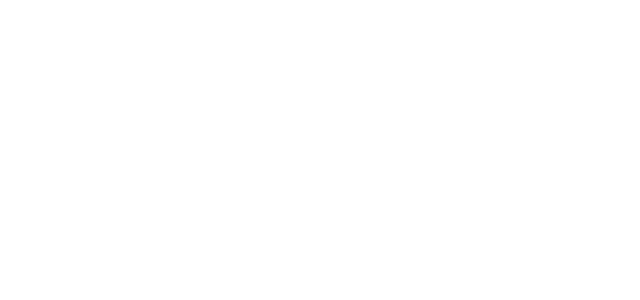
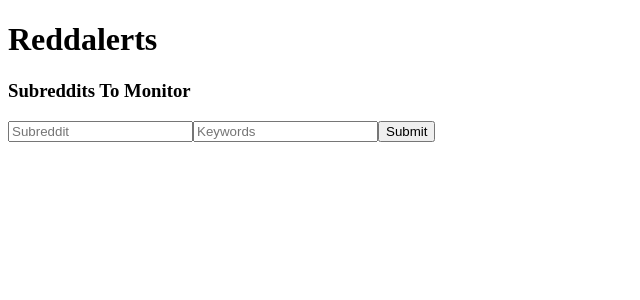
Before and after one commit to boxcarcoder/Reddalerts, a React (Create React App) app in the folder client/: page /dashboard in a window 1280 px wide. Shown: the top 300 px of the page, without its empty margins (0-640 px from the left). Built offline with nearby package versions, Linux system fonts and the light colour scheme; the HTML template or start-up script is replaced by a standard one.

Commit message:
created redux actions and API route to save subreddit and keywords into databse.

```diff
--- a/client/src/App.js
+++ b/client/src/App.js
@@ -10,6 +10,7 @@
 import Landing from './components/layout/Landing';
 import Register from './components/auth/Register';
 import Login from './components/auth/Login';
+import Dashboard from './components/layout/Dashboard';
 
 const App = () => {
   return (
@@ -20,6 +21,7 @@
           <Switch>
             <Route exact path='/register' component={Register} />
             <Route exact path='/login' component={Login} />
+            <Route exact path='/dashboard' component={Dashboard} />
           </Switch>
         </Fragment>
       </Router>
--- a/client/src/actions/auth.js
+++ b/client/src/actions/auth.js
@@ -21,7 +21,6 @@
     // Store the logged in user's token into a redux state for authentication purposes.
     const res = await axios.post('/api/login', body, config);
 
-    console.log('heard back from login api route.');
     dispatch({
       type: LOGIN_SUCCESS,
       payload: res.data,
--- /dev/null
+++ b/client/src/actions/subreddit.js
@@ -0,0 +1,23 @@
+import { SUBMIT_SUBREDDIT_INFO } from './types';
+import axios from 'axios';
+
+export const submitSubredditInfo = ({
+  subredditName,
+  subredditKeywords,
+}) => async (dispatch) => {
+  try {
+    // configuration of the HTTP request to the backend
+    const config = {
+      headers: {
+        'Content-Type': 'application/json',
+      },
+    };
+    const body = JSON.stringify({ subredditName, subredditKeywords });
+    const res = await axios.post('/api/submitSubredditInfo', body, config);
+
+    dispatch({
+      type: SUBMIT_SUBREDDIT_INFO,
+      payload: res.data,
+    });
+  } catch (err) {}
+};
--- a/client/src/actions/types.js
+++ b/client/src/actions/types.js
@@ -2,3 +2,4 @@
 export const LOGIN_FAIL = 'LOGIN_FAIL';
 export const REGISTER_SUCCESS = 'REGISTER_SUCCESS';
 export const REGISTER_FAIL = 'REGISTER_FAIL';
+export const SUBMIT_SUBREDDIT_INFO = 'SUBMIT_SUBREDDIT_INFO';
--- a/client/src/components/auth/Login.js
+++ b/client/src/components/auth/Login.js
@@ -1,8 +1,9 @@
 import React, { useState } from 'react';
 import { login } from '../../actions/auth';
 import { connect } from 'react-redux';
+import { Redirect } from 'react-router-dom';
 
-const Login = ({ login }) => {
+const Login = ({ login, authState: { isAuthenticated } }) => {
   const [formData, setFormData] = useState({
     email: '',
     password: '',
@@ -29,6 +30,10 @@
     });
   };
 
+  if (isAuthenticated) {
+    return <Redirect to='/dashboard' />;
+  }
+
   return (
     <section>
       <h1>Login</h1>
@@ -51,4 +56,8 @@
   );
 };
 
-export default connect(null, { login })(Login);
+const mapStateToProps = (state) => ({
+  authState: state.auth,
+});
+
+export default connect(mapStateToProps, { login })(Login);
--- /dev/null
+++ b/client/src/components/layout/Dashboard.js
@@ -0,0 +1,88 @@
+import React, { Fragment, useState } from 'react';
+import { connect } from 'react-redux';
+import { submitSubredditInfo } from '../../actions/subreddit';
+
+const Dashboard = ({
+  submitSubredditInfo,
+  subredditState: { subreddit, subreddits },
+}) => {
+  const [formData, setFormData] = useState({
+    subredditName: '',
+    subredditKeywords: '',
+  });
+
+  const { subredditName, subredditKeywords } = formData;
+
+  const handleSubmit = (e) => {
+    e.preventDefault();
+    submitSubredditInfo({ subredditName, subredditKeywords });
+  };
+
+  const handleSubredditName = (e) => {
+    setFormData({
+      ...formData,
+      subredditName: e.target.value,
+    });
+  };
+
+  const handleSubredditKeywords = (e) => {
+    setFormData({
+      ...formData,
+      subredditKeywords: e.target.value,
+    });
+  };
+
+  const displaySubredditTables = () => {
+    if (subreddits.length > 0) {
+      for (let i = 0; i < subreddits.length; i++) {
+        displaySubredditTable(subreddits[i]);
+      }
+    }
+  };
+
+  const displaySubredditTable = (subreddit) => {
+    return (
+      <table>
+        <thead>
+          <th colspan='2'>{subreddit.name}</th>
+        </thead>
+        <tbody>{displayKeywords(subreddit)}</tbody>
+      </table>
+    );
+  };
+
+  const displayKeywords = (subreddit) => {
+    for (let i = 0; i < subreddit.keywords.length; i++) {
+      return <tr>{subreddit.keywords[i]}</tr>;
+    }
+  };
+
+  return (
+    <Fragment>
+      <h1>Reddalerts</h1>
+      <h3>Subreddits To Monitor</h3>
+      <form onSubmit={handleSubmit}>
+        <input
+          type='text'
+          placeholder='Subreddit'
+          value={subredditName}
+          onChange={handleSubredditName}
+        />
+        <input
+          type='text'
+          placeholder='Keywords'
+          value={subredditKeywords}
+          onChange={handleSubredditKeywords}
+        />
+        <input type='submit' value='Submit' />
+        {displaySubredditTables()}
+      </form>
+    </Fragment>
+  );
+};
+
+const mapToStateToProps = (state) => ({
+  subredditState: state.subreddit,
+});
+
+export default connect(mapToStateToProps, { submitSubredditInfo })(Dashboard);
--- a/client/src/reducers/index.js
+++ b/client/src/reducers/index.js
@@ -1,6 +1,8 @@
 import { combineReducers } from 'redux';
 import auth from './auth';
+import subreddit from './subreddit';
 
 export default combineReducers({
   auth,
+  subreddit,
 });
--- /dev/null
+++ b/client/src/reducers/subreddit.js
@@ -0,0 +1,32 @@
+/* eslint-disable import/no-anonymous-default-export */
+import { SUBMIT_SUBREDDIT_INFO } from '../actions/types';
+
+const initialState = {
+  subreddit: null,
+  subreddits: [],
+  loading: false,
+};
+
+export default function (state = initialState, action) {
+  const { type, payload } = action;
+
+  switch (type) {
+    case SUBMIT_SUBREDDIT_INFO:
+      return {
+        ...state,
+        subreddit: {
+          name: payload.name,
+          keywords: payload.keywords,
+        },
+        subreddits: [
+          {
+            name: payload.name,
+            keywords: payload.keywords,
+          },
+          ...state.subreddits,
+        ],
+      };
+    default:
+      return state;
+  }
+}
```
Also changed, not shown: 1 other file (tests, documents, lock files or other folders).
